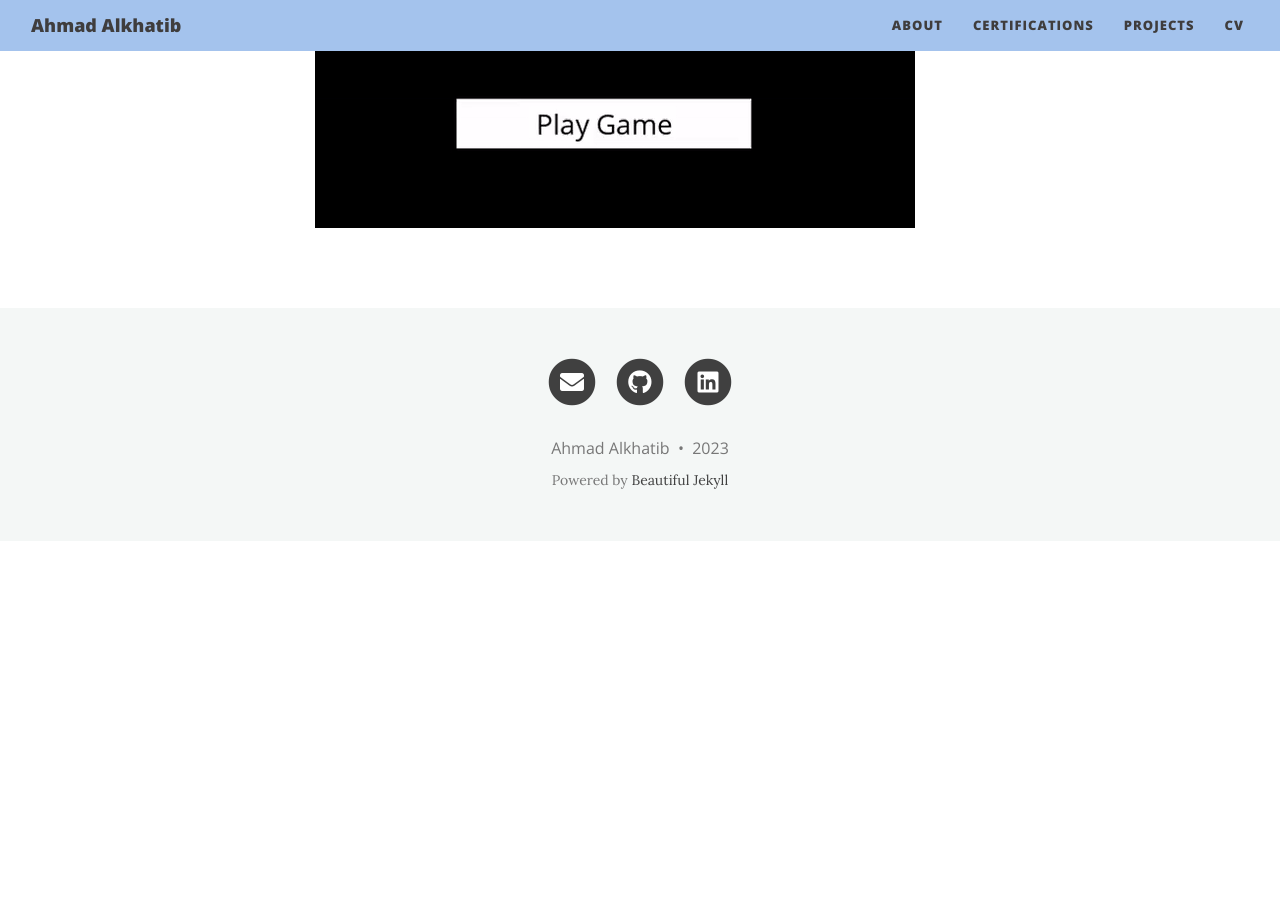
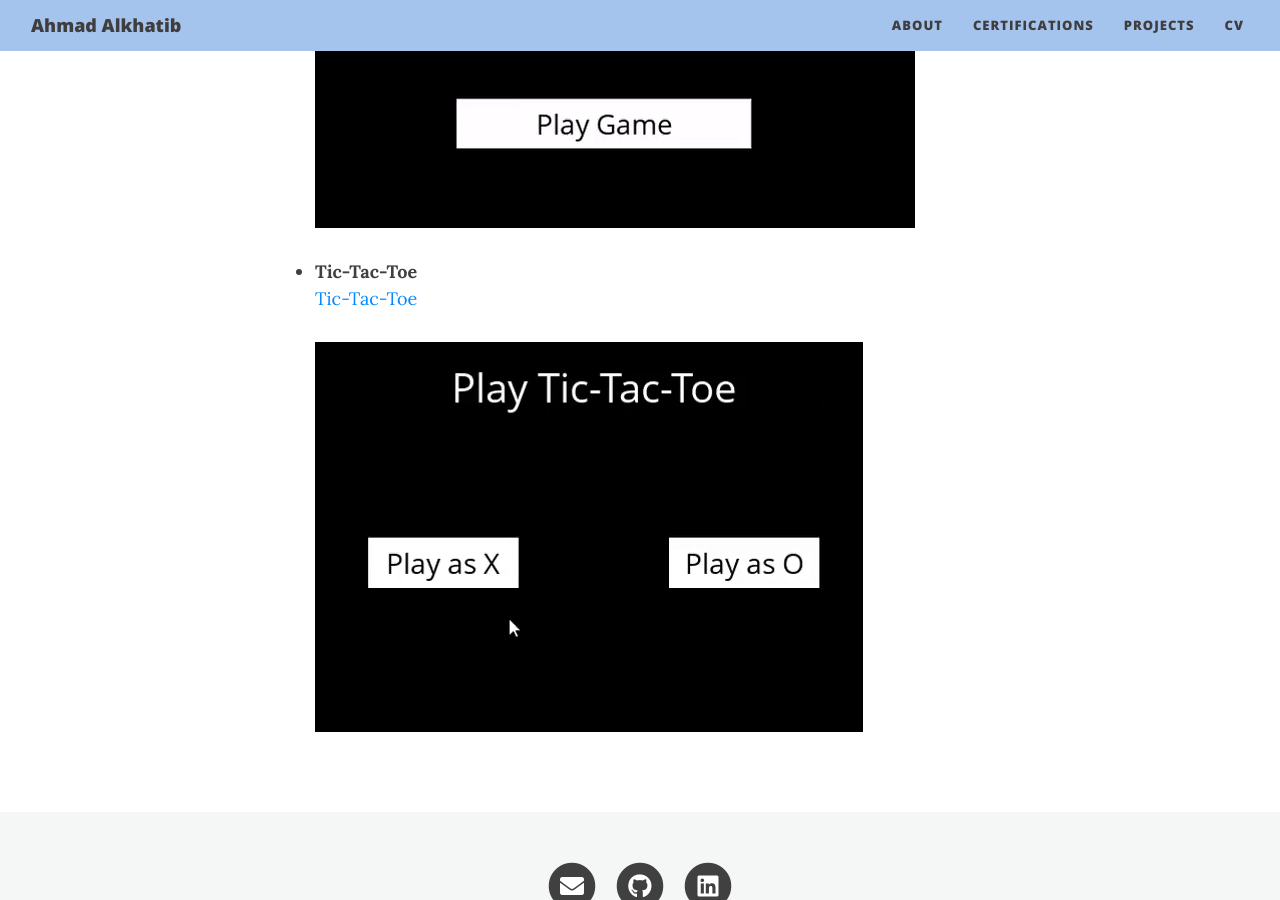
Before and after one commit to alkhatiba/alkhatiba.github.io, a Jekyll site: the page built from projects/main.md, in a window 1280 px wide and 900 px high, scrolled down 598 px. Built offline with Jekyll 4.4.1, drawn with Linux system fonts in a browser that asks for light colours; nearby versions of some CDN libraries; before the commit the page ends 1139 px from its top, so only the background shows below that.

Commit message:
Update main.md

```diff
--- a/projects/main.md
+++ b/projects/main.md
@@ -8,3 +8,9 @@ title: Projects
   [Minesweeper-AI](https://github.com/alkhatiba/Minesweeper-AI)
 
   ![](/projects/minesweeper-AI-gif.gif)
+
+
+- **Tic-Tac-Toe**
+  [Tic-Tac-Toe](https://github.com/alkhatiba/Tic-Tac-Toe)
+
+  ![](/projects/tictactoe-gif.gif)
```
